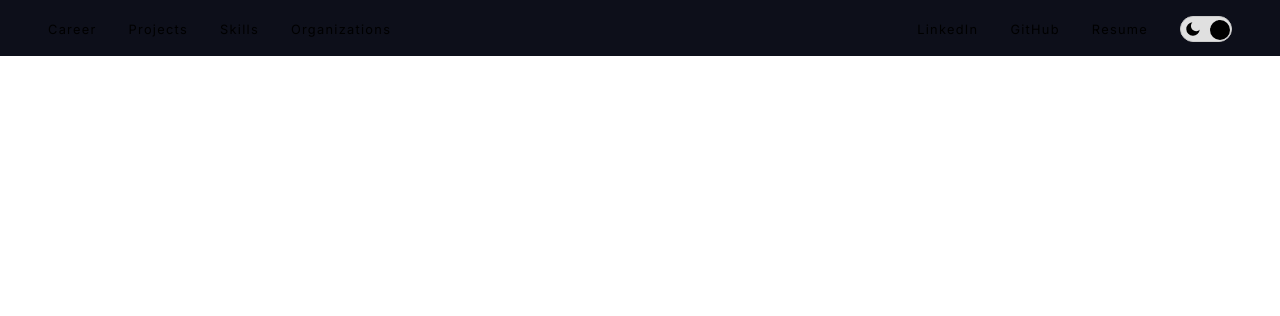
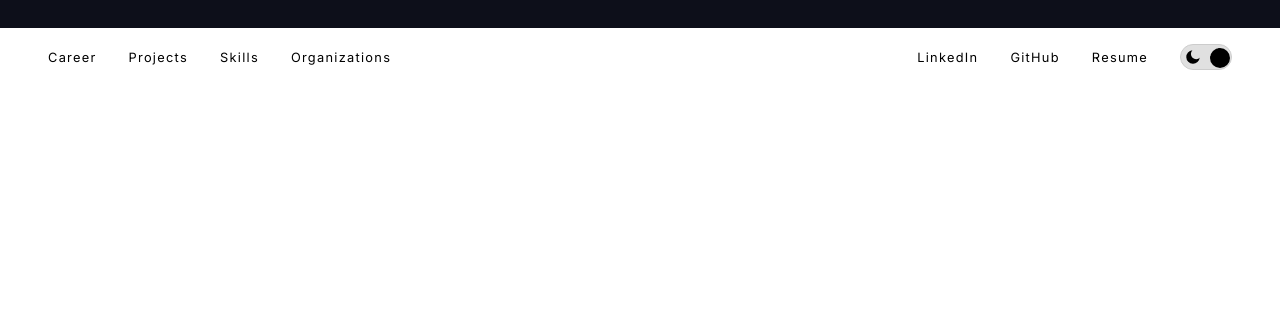
Before and after one commit to M1ght1203/Portfolio, a plain HTML site: page index.html in a window 1280 px wide. Shown: the top 316 px of the page. Drawn offline with Linux system fonts and the light colour scheme.

Commit message:
Use padding for shared page offset

```diff
--- a/style.css
+++ b/style.css
@@ -17,6 +17,7 @@
     --tag-border: #3c3f50;
     --mobile-menu-bg: #1a1c2b;
     --backdrop-bg: rgba(13, 15, 26, 0.7);
+    --page-top-offset: 28px;
 }
 
 html,
@@ -28,7 +29,7 @@ body {
     color: var(--text-color);
     min-height: 100vh;
     scroll-behavior: smooth;
-    margin-top: 28px;
+    padding-top: var(--page-top-offset, 28px);
 }
 
 .light-mode {
@@ -342,7 +343,7 @@ body {
 /* Top Navigation */
 .top-nav {
     position: fixed;
-    top: 0;
+    top: var(--page-top-offset, 28px);
     left: 0;
     right: 0;
     width: 100%;
```
